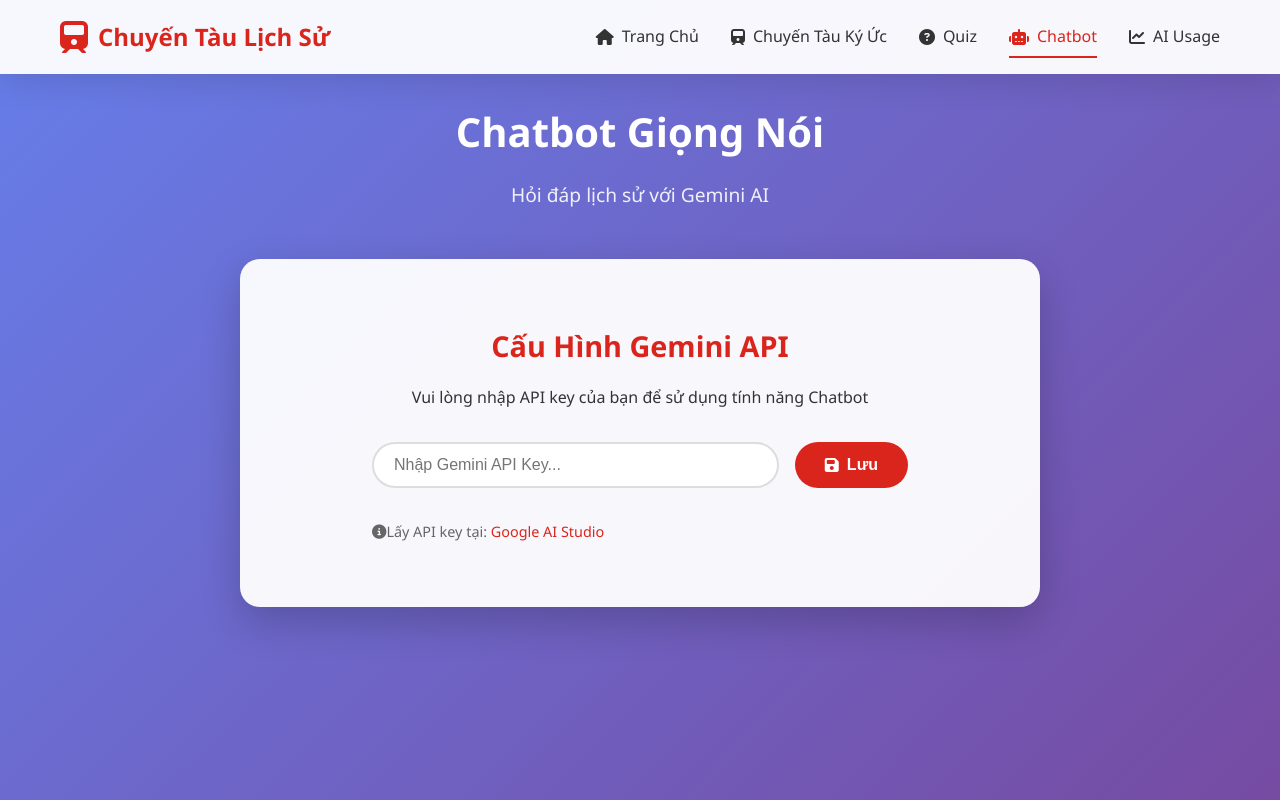
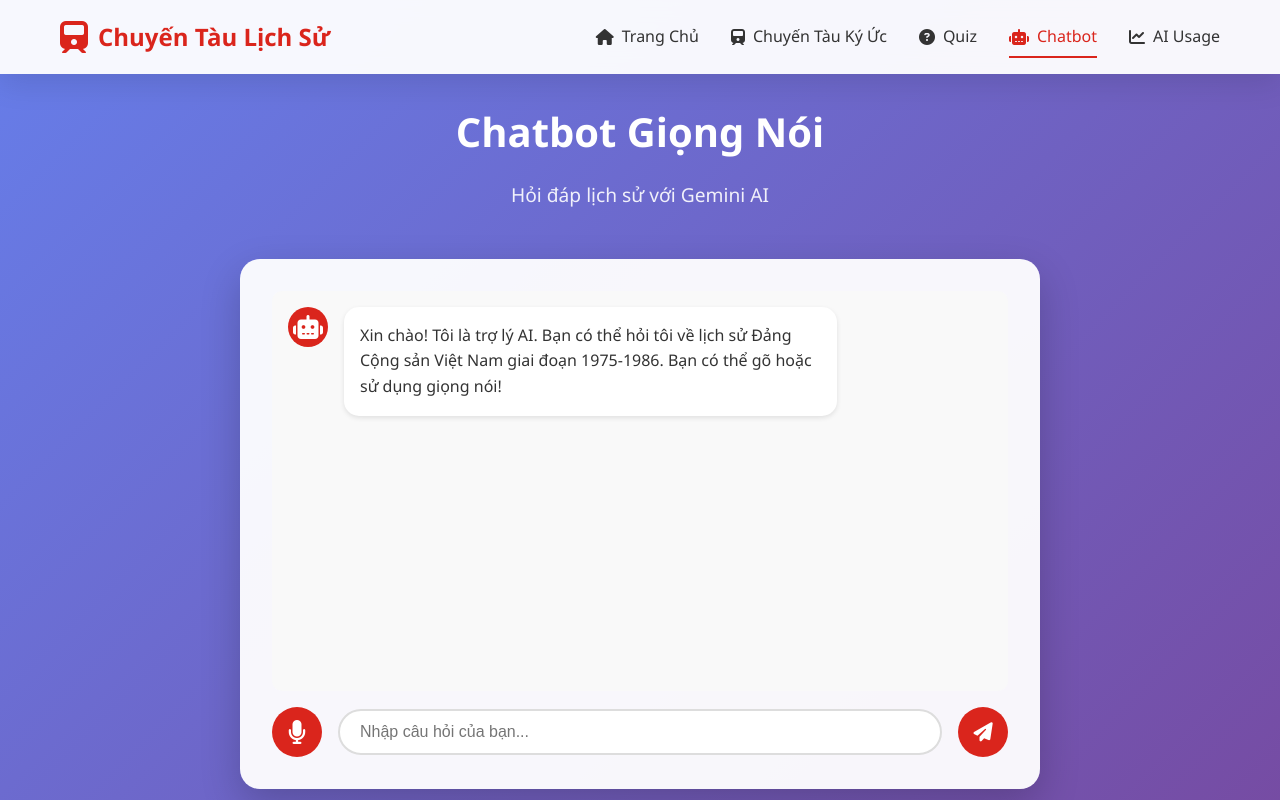
Before and after one commit to thangtk2003/vnr202, a React (Vite) app in the folder frontend/: page /chatbot in a window 1280 px wide. Shown: the top 800 px of the page. Built offline with nearby package versions, Linux system fonts and the light colour scheme; no server answers.

Commit message:
Add Chatbot

```diff
--- a/frontend/src/App.tsx
+++ b/frontend/src/App.tsx
@@ -1,5 +1,4 @@
 import { BrowserRouter as Router, Routes, Route } from "react-router-dom";
-import { useState, useEffect } from "react";
 import Navbar from "./components/Navbar";
 import Home from "./pages/Home";
 import TrainJourney from "./pages/TrainJourney";
@@ -10,20 +9,6 @@ import Footer from "./components/Footer";
 import "./App.css";
 
 function App() {
-  const [geminiApiKey, setGeminiApiKey] = useState<string>("");
-
-  useEffect(() => {
-    const savedKey = localStorage.getItem("geminiApiKey");
-    if (savedKey) {
-      setGeminiApiKey(savedKey);
-    }
-  }, []);
-
-  const handleSaveApiKey = (key: string) => {
-    localStorage.setItem("geminiApiKey", key);
-    setGeminiApiKey(key);
-  };
-
   return (
     <Router>
       <div className="app">
@@ -33,15 +18,7 @@ function App() {
             <Route path="/" element={<Home />} />
             <Route path="/train" element={<TrainJourney />} />
             <Route path="/quiz" element={<Quiz />} />
-            <Route
-              path="/chatbot"
-              element={
-                <Chatbot
-                  apiKey={geminiApiKey}
-                  onSaveApiKey={handleSaveApiKey}
-                />
-              }
-            />
+            <Route path="/chatbot" element={<Chatbot />} />
             <Route path="/ai-usage" element={<AIUsage />} />
           </Routes>
         </main>
--- a/frontend/src/pages/Chatbot.tsx
+++ b/frontend/src/pages/Chatbot.tsx
@@ -2,11 +2,6 @@ import { useState, useRef, useEffect } from "react";
 import { motion, AnimatePresence } from "framer-motion";
 import axios from "axios";
 import "./Chatbot.css";
-
-interface ChatbotProps {
-  apiKey: string;
-  onSaveApiKey: (key: string) => void;
-}
 
 interface Message {
   id: number;
@@ -41,9 +36,8 @@ interface SpeechRecognitionInterface {
   onend: (() => void) | null;
 }
 
-const Chatbot: React.FC<ChatbotProps> = ({ apiKey, onSaveApiKey }) => {
-  const [showApiSetup, setShowApiSetup] = useState(!apiKey);
-  const [apiKeyInput, setApiKeyInput] = useState("");
+const Chatbot: React.FC = () => {
+  const apiKey = import.meta.env.VITE_GEMINI_API_KEY;
   const [messages, setMessages] = useState<Message[]>([
     {
       id: 1,
@@ -59,22 +53,8 @@ const Chatbot: React.FC<ChatbotProps> = ({ apiKey, onSaveApiKey }) => {
   const recognitionRef = useRef<SpeechRecognitionInterface | null>(null);
 
   useEffect(() => {
-    scrollToBottom();
+    messagesEndRef.current?.scrollIntoView({ behavior: "smooth" });
   }, [messages]);
-
-  const scrollToBottom = () => {
-    messagesEndRef.current?.scrollIntoView({ behavior: "smooth" });
-  };
-
-  const handleSaveApiKey = () => {
-    if (!apiKeyInput.trim()) {
-      alert("Vui lòng nhập API key!");
-      return;
-    }
-    onSaveApiKey(apiKeyInput);
-    setShowApiSetup(false);
-    alert("✓ API key đã được lưu thành công!");
-  };
 
   const sendMessage = async (text: string = inputText) => {
     if (!text.trim()) return;
@@ -213,7 +193,8 @@ Câu hỏi: ${text}`;
     }
   };
 
-  if (showApiSetup) {
+  // Validation API key
+  if (!apiKey || apiKey === "your_gemini_api_key_here") {
     return (
       <section className="chatbot-section">
         <div className="container">
@@ -227,22 +208,13 @@ Câu hỏi: ${text}`;
 
           <div className="chatbot-container">
             <div className="api-key-setup">
-              <h3>Cấu Hình Gemini API</h3>
-              <p>Vui lòng nhập API key của bạn để sử dụng tính năng Chatbot</p>
-              <div className="input-group">
-                <input
-                  type="password"
-                  placeholder="Nhập Gemini API Key..."
-                  value={apiKeyInput}
-                  onChange={(e) => setApiKeyInput(e.target.value)}
-                />
-                <button onClick={handleSaveApiKey} className="btn-primary">
-                  <i className="fas fa-save"></i> Lưu
-                </button>
-              </div>
-              <p className="help-text">
-                <i className="fas fa-info-circle"></i>
-                Lấy API key tại:{" "}
+              <h3>⚠️ Chưa cấu hình API Key</h3>
+              <p>
+                Để sử dụng tính năng Chatbot, bạn cần cấu hình Gemini API key.
+              </p>
+              <div className="setup-steps">
+                <p>
+                  <strong>Bước 1:</strong> Lấy API key miễn phí tại:{" "}
                   <a
                     href="https://makersuite.google.com/app/apikey"
                     target="_blank"
@@ -251,6 +223,17 @@ Câu hỏi: ${text}`;
                     Google AI Studio
                   </a>
                 </p>
+                <p>
+                  <strong>Bước 2:</strong> Tạo file <code>.env</code> trong thư
+                  mục <code>frontend/</code> với nội dung:
+                </p>
+                <pre>
+                  <code>VITE_GEMINI_API_KEY=your_api_key_here</code>
+                </pre>
+                <p>
+                  <strong>Bước 3:</strong> Khởi động lại dev server
+                </p>
+              </div>
             </div>
           </div>
         </div>
```
Also changed, not shown: 1 other file (tests, documents, lock files or other folders). Lines whose indentation alone changed are shown as unchanged.
